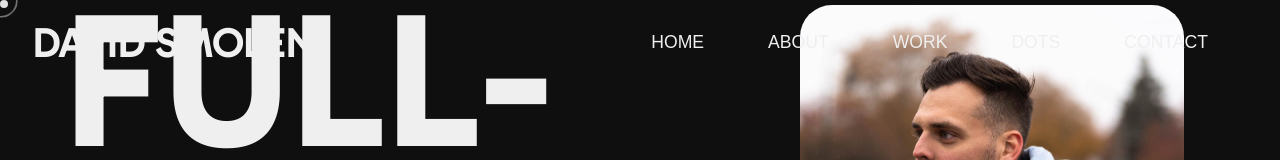
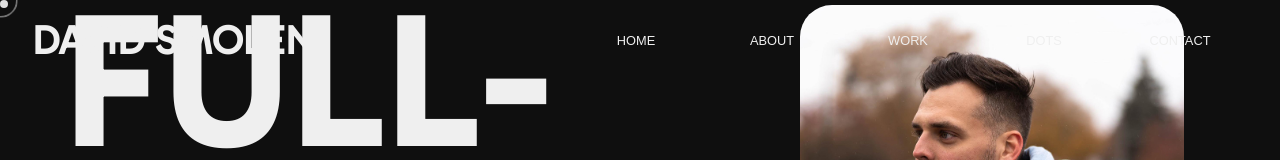
Before and after one commit to itsdavehimself/portfolio-website, a React (Vite) app: page / in a window 1280 px wide. Shown: the top 160 px of the page. Built offline with nearby package versions, Linux system fonts and the light colour scheme.

Commit message:
Animate on hover

```diff
--- a/src/components/navbar/Navbar.jsx
+++ b/src/components/navbar/Navbar.jsx
@@ -13,6 +13,14 @@ export default function Navbar() {
   };
 
   const handleHoverNameLeave = () => {
+    setType('default');
+  };
+
+  const handleNavBtnHover = () => {
+    setType('nav-hover');
+  };
+
+  const handleNavBtnHoverLeave = () => {
     setType('default');
   };
 
@@ -77,19 +85,21 @@ export default function Navbar() {
           DAVID SMOLEN
         </motion.h3>
       </div>
-      <div className={styles['nav-btns']}>
-        <motion.div initial="hidden" animate="visible" variants={navVariant}>
+      <motion.div initial="hidden" animate="visible" variants={navVariant}>
+        <div className={styles['nav-btns']}>
           {buttonNames.map((buttonName, index) => (
             <motion.button
               key={index}
               className={styles['nav-btn']}
               variants={buttonVariant}
+              onMouseEnter={handleNavBtnHover}
+              onMouseLeave={handleNavBtnHoverLeave}
             >
               {buttonName}
             </motion.button>
           ))}
-        </motion.div>
-      </div>
+        </div>
+      </motion.div>
     </nav>
   );
 }
--- a/src/components/navbar/Navbar.module.css
+++ b/src/components/navbar/Navbar.module.css
@@ -17,16 +17,27 @@ h3 {
 }
 
 .nav-btns {
-  display: flex;
-  justify-content: space-between;
+  display: grid;
+  grid-template-columns: repeat(5, 1fr);
   padding-right: 2rem;
 }
 
 .nav-btn {
   border: none;
-  padding: 1rem 1.5rem;
-  font-size: 1.1rem;
+  font-size: 0.8rem;
   background-color: transparent;
   color: #efefef;
-  margin-right: 1rem;
+  transition-property: font-stretch, background-color, font-size, font-weight;
+  transition-duration: 0.2s;
+  transition-timing-function: ease-in-out;
+  font-stretch: ultra-expanded;
+  width: 8.5rem;
+  height: 3rem;
 }
+
+.nav-btn:hover {
+  font-weight: 900;
+  letter-spacing: 0.1rem;
+  font-size: 0.9rem;
+  transition: all 0.2s ease-in-out;
+}
```
